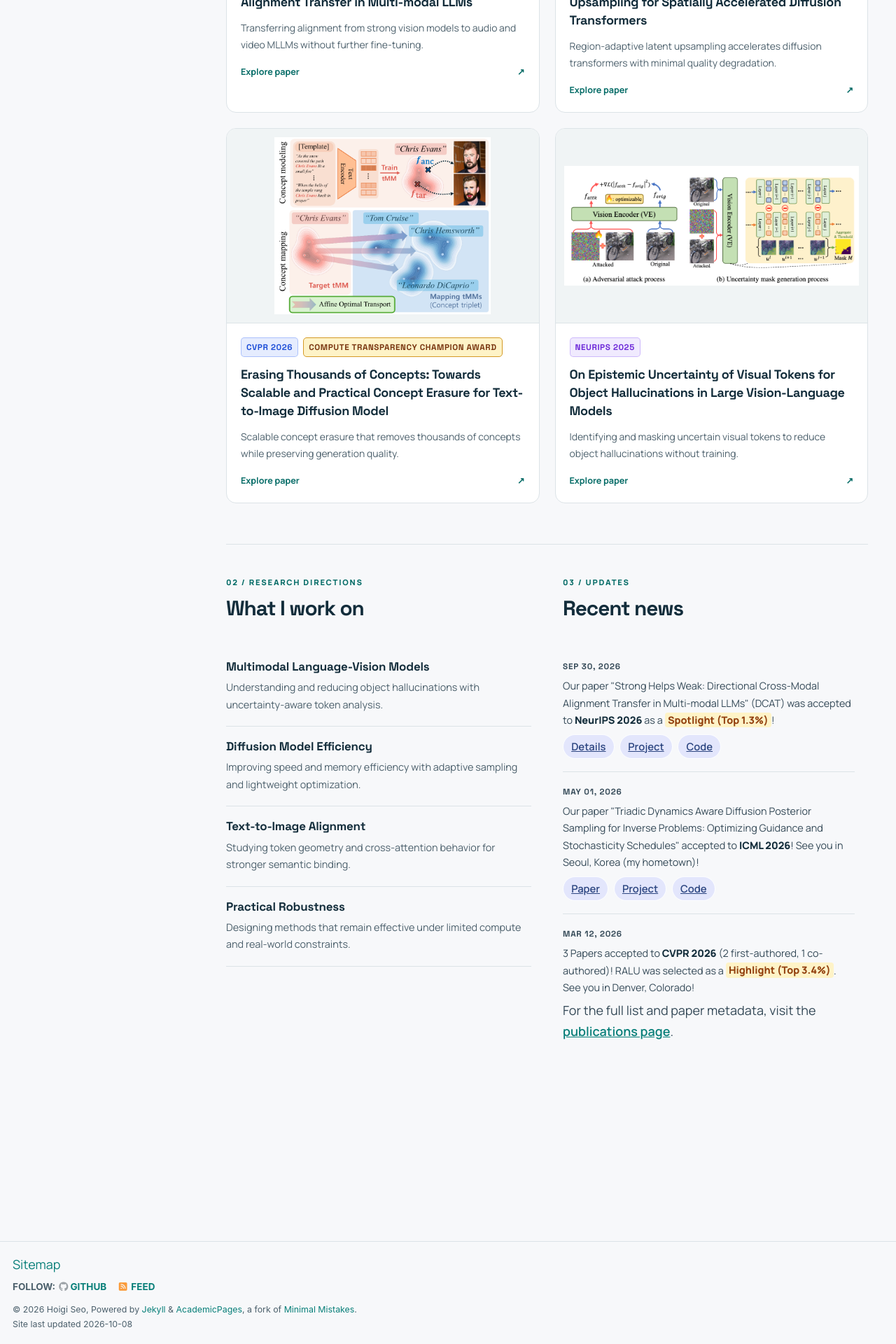
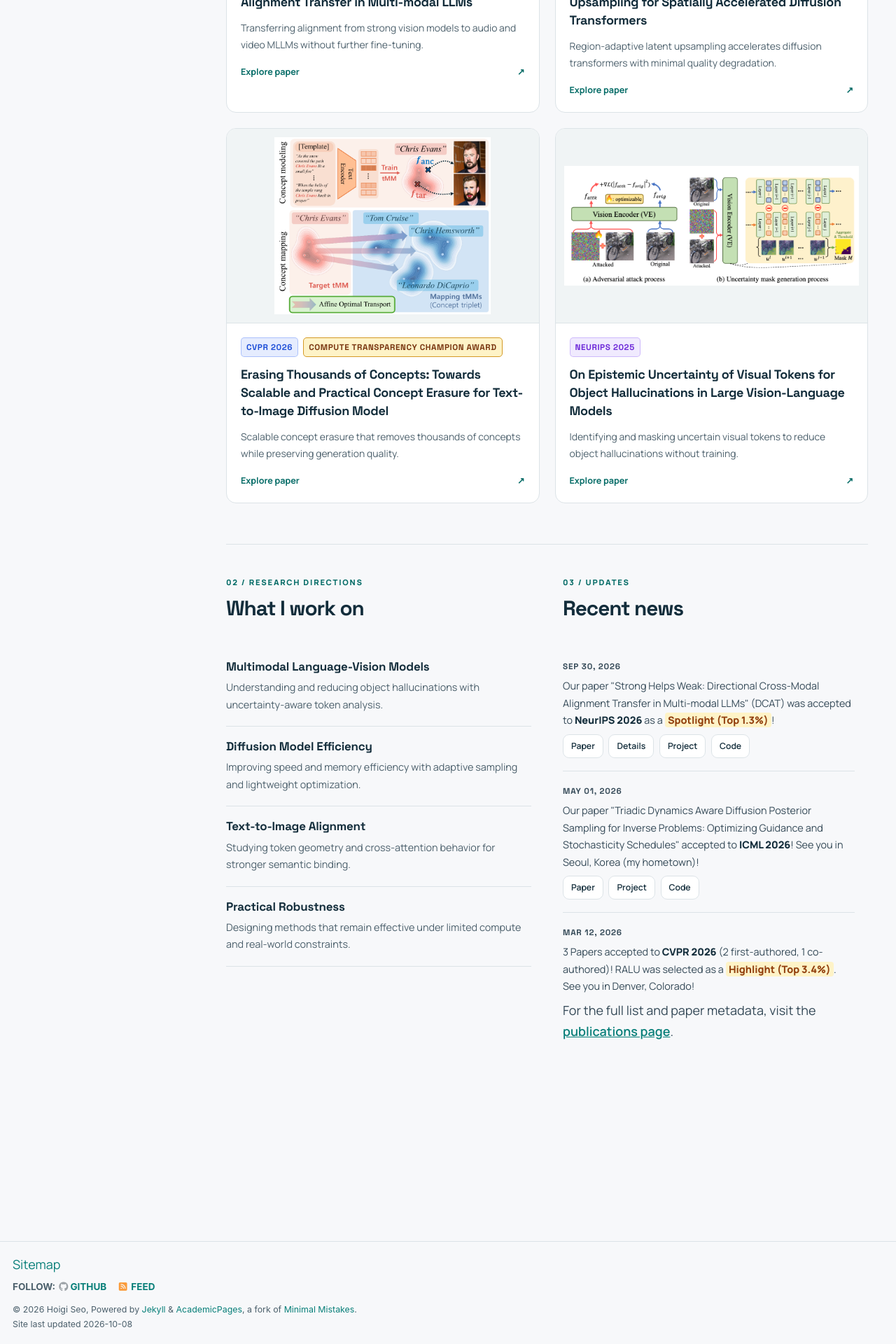
Before and after one commit to seohoiki3215/seohoiki3215.github.io, a Jekyll site: the page built from _pages/about.md, in a window 1280 px wide. Shown: the part 1193-3113 px from the top of the page at 70% size. Built offline with Jekyll 4.4.1, drawn with Linux system fonts in a browser that asks for light colours; some web fonts are replaced.

Commit message:
Show DCAT paper links as buttons

```diff
--- a/_data/news.yml
+++ b/_data/news.yml
@@ -1,6 +1,8 @@
 - date: 2026-09-30
   title: 'Our paper "Strong Helps Weak: Directional Cross-Modal Alignment Transfer in Multi-modal LLMs" (DCAT) was accepted to <strong>NeurIPS 2026</strong> as a <mark>Spotlight (Top 1.3%)</mark>!'
   links:
+    - label: "Paper"
+      url: "https://arxiv.org/abs/2610.04580"
     - label: "Details"
       url: "/publications/DCAT/"
     - label: "Project"
--- a/_layouts/single.html
+++ b/_layouts/single.html
@@ -56,22 +56,16 @@ layout: default
       <section class="page__content" itemprop="text">
         {{ content }}
 
-        {% if page.citation and page.paperurl and page.slidesurl %}
-          <p style="font-size: smaller">Authors: {{ page.citation }}<br /><a href="{{ page.paperurl }}">Download Paper</a> | <a href="{{ page.slidesurl }}">Download Slides</a></p>
-        {% elsif page.citation and page.paperurl %}
-          <p style="font-size: smaller">Authors: {{ page.citation }}<br /><a href="{{ page.paperurl }}">Download Paper</a></p>
-        {% elsif page.citation and page.slidesurl %}
-          <p style="font-size: smaller">Authors: {{ page.citation }}<br /><a href="{{ page.slidesurl }}">Download Slides</a></p>
-        {% elsif page.citation %}
+        {% if page.citation %}
           <p style="font-size: smaller">Authors: {{ page.citation }}</p>
-        {% elsif page.slidesurl %}
-          <p style="font-size: smaller"><a href="{{ page.slidesurl }}">Download Slides</a></p>
         {% endif %}
 
-        {% if page.projecturl or page.codeurl %}
+        {% if page.paperurl or page.projecturl or page.codeurl or page.slidesurl %}
           <div class="pub-actions">
+            {% if page.paperurl %}<a class="liquid-btn" href="{{ page.paperurl }}" target="_blank" rel="noopener noreferrer">Paper</a>{% endif %}
             {% if page.projecturl %}<a class="liquid-btn" href="{{ page.projecturl }}" target="_blank" rel="noopener noreferrer">Project</a>{% endif %}
             {% if page.codeurl %}<a class="liquid-btn" href="{{ page.codeurl }}" target="_blank" rel="noopener noreferrer">Code</a>{% endif %}
+            {% if page.slidesurl %}<a class="liquid-btn" href="{{ page.slidesurl }}" target="_blank" rel="noopener noreferrer">Slides</a>{% endif %}
           </div>
         {% endif %}
 
--- a/_pages/about.md
+++ b/_pages/about.md
@@ -108,7 +108,7 @@ redirect_from:
               {% if item.links and item.links.size > 0 %}
                 <div class="news-links">
                   {% for link in item.links %}
-                    <a class="news-link" href="{{ link.url }}" target="_blank" rel="noopener noreferrer">{{ link.label }}</a>
+                    <a class="liquid-btn news-link" href="{{ link.url | relative_url }}"{% if link.url contains '://' %} target="_blank" rel="noopener noreferrer"{% endif %}>{{ link.label }}</a>
                   {% endfor %}
                 </div>
               {% endif %}
--- a/_sass/_research-refresh.scss
+++ b/_sass/_research-refresh.scss
@@ -109,6 +109,7 @@ html[data-theme="dark"] .news-title mark { color: #ffdf91; background: #45351b;
 .liquid-columns .news-scroll::-webkit-scrollbar-thumb { background: var(--liquid-scrollbar); border-radius: 999px; }
 .news-item { grid-template-columns: minmax(0, 1fr); }
 .news-links, .news-footer { overflow-wrap: anywhere; }
+.news-links .news-link { min-height: 34px; padding: 6px 11px; border-radius: 9px; font-size: .68rem; }
 .news-footer { font-size: .72rem; line-height: 1.7; }
 .publication-category { padding: 0; border: 0; border-radius: 0; background: transparent; margin-top: 1.5rem; }
 .page__content .publication-category > h2 { font-size: 1.35rem; border-bottom: 1px solid var(--portfolio-line); padding-bottom: 16px; margin-top: 0; }
```
